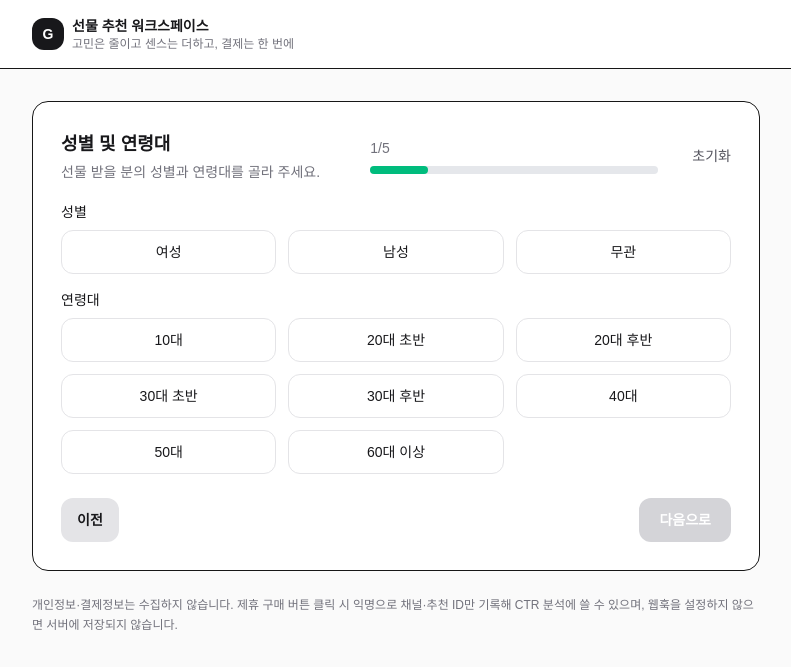
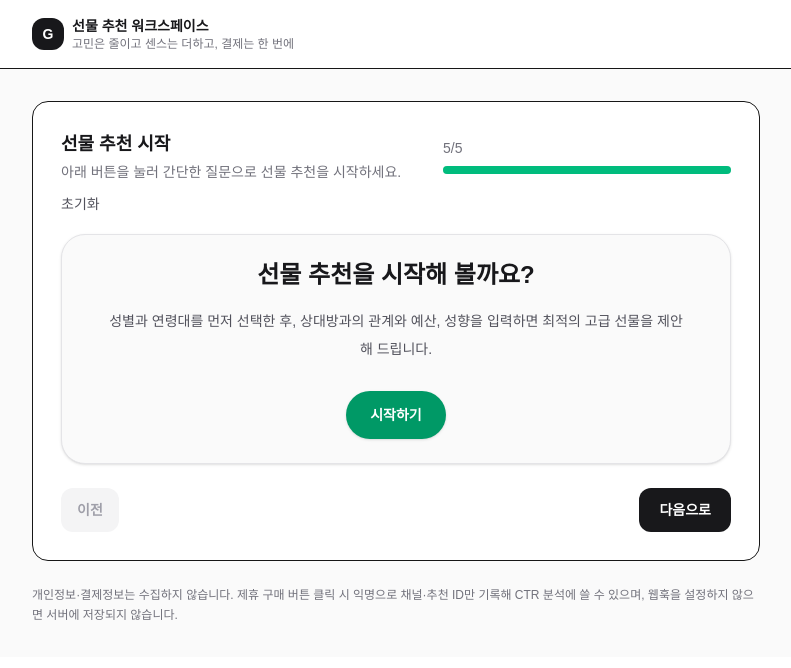
Before and after one commit to soyul1078/Gift-Recommendation, a Next.js app in the folder gift-workspace/: page / in a window 1280 px wide. Shown: the top 668 px of the page, without its empty margins (244-1035 px from the left). Built offline with nearby package versions, Linux system fonts and the light colour scheme.

Commit message:
chore: add start page and UI tweaks

```diff
--- a/gift-workspace/src/app/page.tsx
+++ b/gift-workspace/src/app/page.tsx
@@ -45,10 +45,10 @@ const preferenceOptions: readonly Preference[] = [
 ];
 
 
-type StepId = "genderAge" | "relation" | "budget" | "preference" | "result";
+type StepId = "start" | "genderAge" | "relation" | "budget" | "preference" | "result";
 
 export default function Home() {
-  const [step, setStep] = useState<StepId>("genderAge");
+  const [step, setStep] = useState<StepId>("start");
   const [answers, setAnswers] = useState<Answers>({});
   const [recommendSeed, setRecommendSeed] = useState(0);
 
@@ -75,7 +75,9 @@ export default function Home() {
 
 
   const canNext =
-    step === "genderAge"
+    step === "start"
+      ? true
+      : step === "genderAge"
         ? Boolean(answers.gender && answers.age)
         : step === "relation"
           ? Boolean(answers.relation)
@@ -89,6 +91,7 @@ export default function Home() {
   function next() {
     if (!canNext) return;
     setStep((s) => {
+      if (s === "start") return "genderAge";
       if (s === "genderAge") return "relation";
       if (s === "relation") return "budget";
       if (s === "budget") return "preference";
@@ -107,7 +110,8 @@ export default function Home() {
       if (s === "preference") return "budget";
       if (s === "budget") return "relation";
       if (s === "relation") return "genderAge";
-      return "genderAge";
+      if (s === "genderAge") return "start";
+      return "start";
     });
   }
 
@@ -116,7 +120,7 @@ export default function Home() {
     setAnswers({});
     setRecommendSeed(0);
     setExcludedIds([]);
-    setStep("genderAge");
+    setStep("start");
   }
 
 
@@ -153,6 +157,7 @@ export default function Home() {
           <div className="flex flex-wrap items-center justify-between gap-3">
             <div>
               <div className="text-lg font-semibold text-zinc-900">
+                {step === "start" && "선물 추천 시작"}
                 {step === "relation" && "나와의 관계"}
                 {step === "genderAge" && "성별 및 연령대"}
                 {step === "budget" && "예산 범위"}
@@ -160,6 +165,8 @@ export default function Home() {
                 {step === "result" && "선물 추천"}
               </div>
               <div className="mt-1 text-sm text-zinc-500">
+                {step === "start" &&
+                  "아래 버튼을 눌러 간단한 질문으로 선물 추천을 시작하세요."}
                 {step === "relation" &&
                   "카테고리를 눌러 관계를 선택해 주세요."}
                 {step === "genderAge" && "선물 받을 분의 성별과 연령대를 골라 주세요."}
@@ -204,6 +211,25 @@ export default function Home() {
 
 
           <div className="mt-5 grid gap-4">
+            {step === "start" && (
+              <div className="grid gap-4 rounded-3xl border border-zinc-200 bg-zinc-50 p-6 text-center shadow-sm">
+                <div className="text-2xl font-bold text-zinc-900">
+                  선물 추천을 시작해 볼까요?
+                </div>
+                <p className="mx-auto max-w-xl text-sm leading-7 text-zinc-600">
+                  성별과 연령대를 먼저 선택한 후, 상대방과의 관계와 예산, 성향을
+                  입력하면 최적의 고급 선물을 제안해 드립니다.
+                </p>
+                <button
+                  type="button"
+                  onClick={() => setStep("genderAge")}
+                  className="mx-auto mt-3 inline-flex h-12 items-center justify-center rounded-full bg-emerald-600 px-6 text-sm font-semibold text-white shadow-sm transition hover:bg-emerald-700"
+                >
+                  시작하기
+                </button>
+              </div>
+            )}
+
             {step === "relation" && (
               <RelationSectionPicker
                 value={answers.relation}
@@ -376,10 +402,10 @@ export default function Home() {
             <button
               type="button"
               onClick={back}
-              disabled={step === "relation"}
+              disabled={step === "start"}
               className={[
                 "h-11 rounded-xl px-4 text-sm font-semibold transition",
-                step === "relation"
+                step === "start"
                   ? "cursor-not-allowed bg-zinc-100 text-zinc-400"
                   : "bg-zinc-200 text-zinc-900 hover:bg-zinc-300",
               ].join(" ")}
```
Lines whose indentation alone changed are shown as unchanged.
